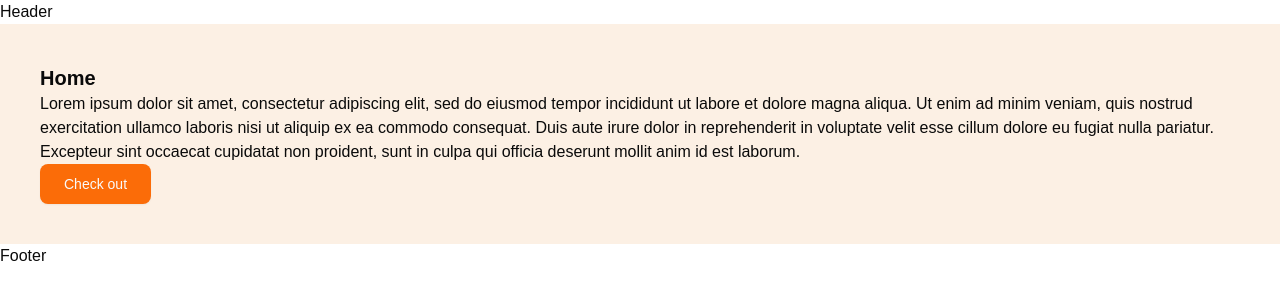
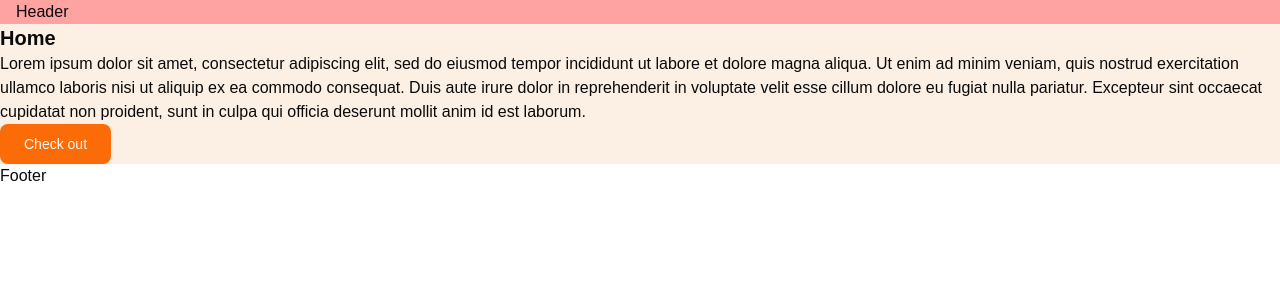
Before and after one commit to carolinardlc/shopcart, a Next.js app: page / in a window 1280 px wide. Shown: the top 300 px of the page. Built offline with nearby package versions, Linux system fonts and the light colour scheme.

Commit message:
Added a Container component

```diff
--- a/app/page.tsx
+++ b/app/page.tsx
@@ -2,7 +2,7 @@ import { Button } from '../components/ui/button';
 
 const Home = ()=>{
   return (
-  <div className="p-10 bg-shop-light-pink">
+  <div className=" bg-shop-light-pink">
     <h2 className="text-xl font-semibold">Home</h2>
     <p>Lorem ipsum dolor sit amet, consectetur adipiscing elit, sed do eiusmod tempor incididunt ut labore et dolore magna aliqua. Ut enim ad minim veniam, quis nostrud exercitation ullamco laboris nisi ut aliquip ex ea commodo consequat. Duis aute irure dolor in reprehenderit in voluptate velit esse cillum dolore eu fugiat nulla pariatur. Excepteur sint occaecat cupidatat non proident, sunt in culpa qui officia deserunt mollit anim id est laborum.</p>
   <Button size="lg">Check out</Button>
--- /dev/null
+++ b/components/Container.tsx
@@ -0,0 +1,10 @@
+import { cn } from '@/lib/utils';
+import React, { Children } from 'react'
+
+const Container = ({children,className}:{children:React.ReactNode, className?: string}) => {
+  return (
+    <div className={cn("max-w-screen-xl mx-auto px-4", className)}>{children}</div>
+  )
+};
+
+export default Container;
--- a/components/Header.tsx
+++ b/components/Header.tsx
@@ -1,8 +1,11 @@
-import React from 'react'
+import Container from '@/components/Container';
+import React from 'react';
 
 const Header = () => {
   return (
-    <header>Header</header>
+    <header>
+      <Container className='bg-red-300 max-w-full'>Header</Container>
+    </header>
   )
 };
 
```
